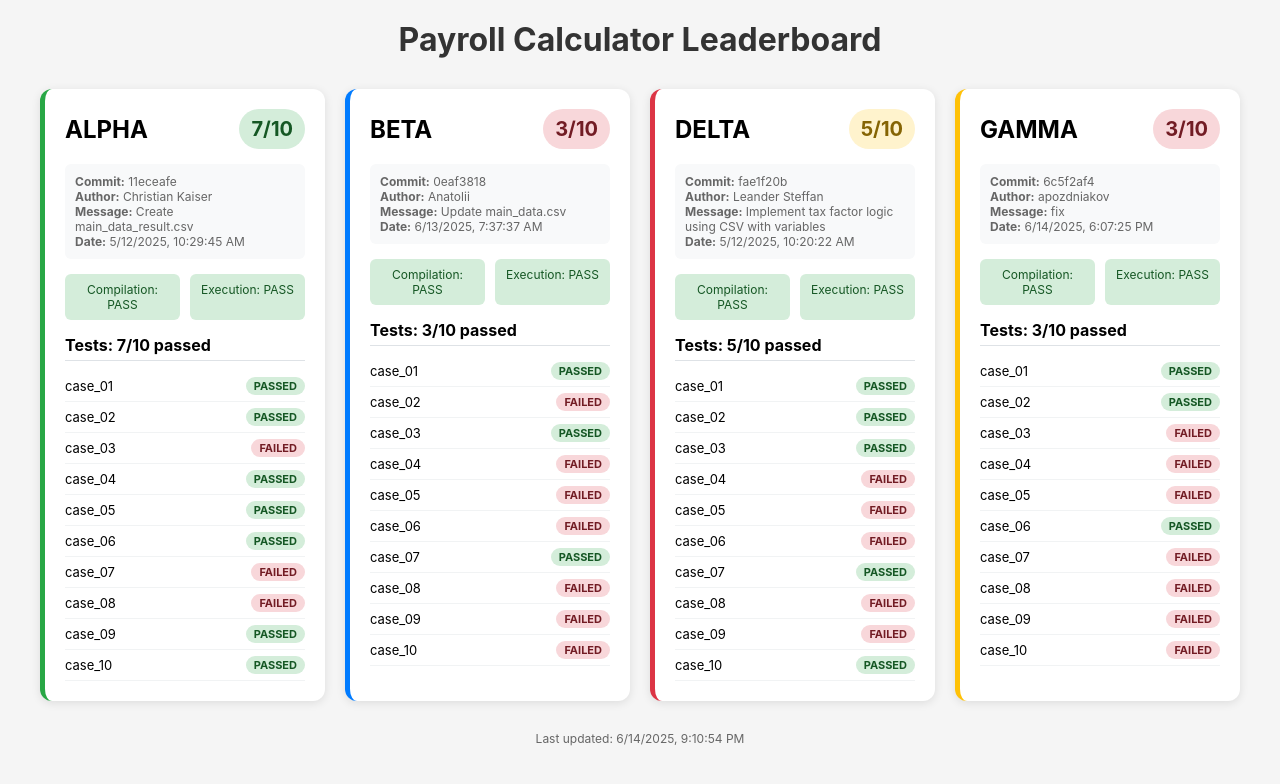
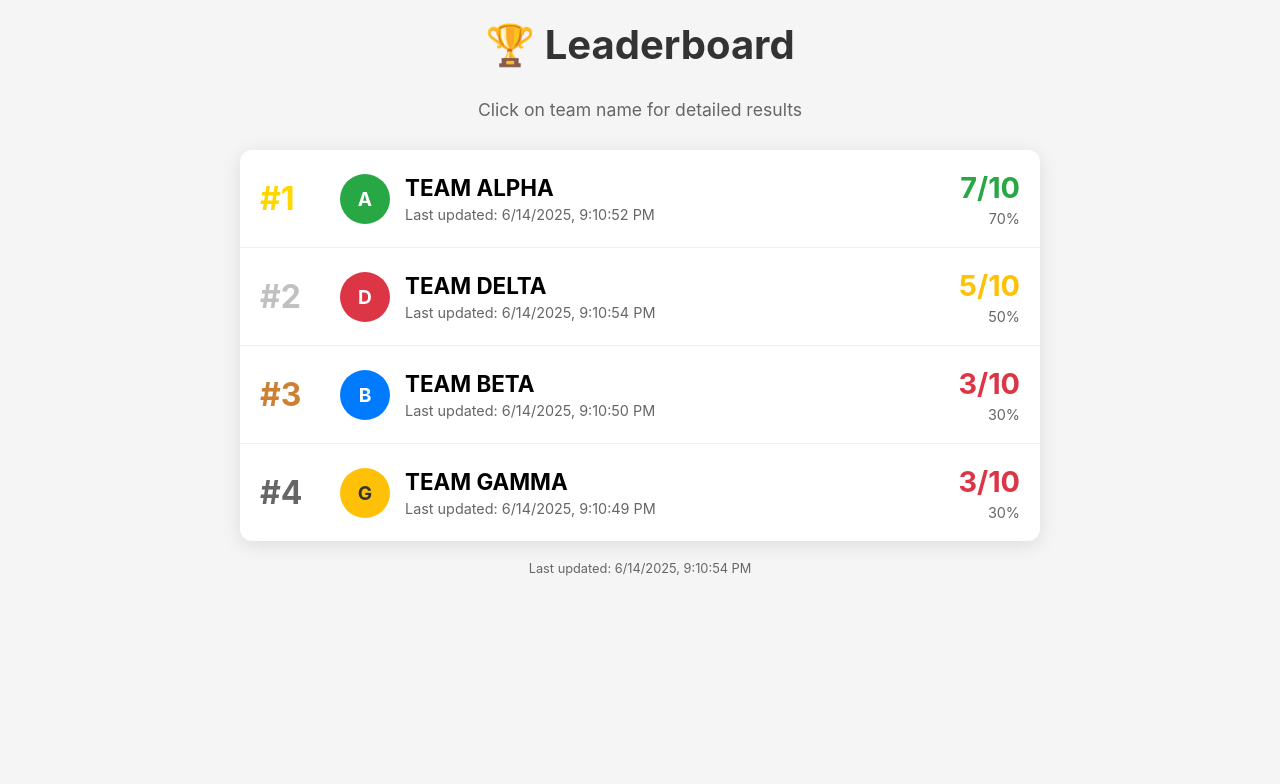
Before and after one commit to db-tech-challenge/PayrollChecker, a plain HTML site: page docs/index.html in a window 1280 px wide. Drawn offline with Linux system fonts and the light colour scheme.

Commit message:
several pages

```diff
--- a/docs/index.html
+++ b/docs/index.html
@@ -17,7 +17,7 @@
         }
 
         .container {
-            max-width: 1200px;
+            max-width: 800px;
             margin: 0 auto;
         }
 
@@ -25,126 +25,113 @@
             text-align: center;
             margin-bottom: 30px;
             color: #333;
+            font-size: 2.5rem;
         }
 
-        .team-grid {
-            display: grid;
-            grid-template-columns: repeat(auto-fit, minmax(280px, 1fr));
-            gap: 20px;
-            margin-bottom: 30px;
+        .leaderboard {
+            background: white;
+            border-radius: 12px;
+            box-shadow: 0 4px 20px rgba(0,0,0,0.1);
+            overflow: hidden;
         }
 
-        .team-card {
-            background: white;
-            border-radius: 12px;
+        .team-row {
+            display: flex;
+            align-items: center;
             padding: 20px;
-            box-shadow: 0 2px 10px rgba(0,0,0,0.1);
-            border-left: 5px solid #007bff;
+            border-bottom: 1px solid #f0f0f0;
+            cursor: pointer;
+            transition: all 0.2s;
+            text-decoration: none;
+            color: inherit;
         }
 
-        .team-card.alpha { border-left-color: #28a745; }
-        .team-card.beta { border-left-color: #007bff; }
-        .team-card.gamma { border-left-color: #ffc107; }
-        .team-card.delta { border-left-color: #dc3545; }
-
-        .team-header {
-            display: flex;
-            justify-content: space-between;
-            align-items: center;
-            margin-bottom: 15px;
+        .team-row:hover {
+            background: #f8f9fa;
+            transform: translateY(-1px);
         }
 
-        .team-name {
-            font-size: 24px;
+        .team-row:last-child {
+            border-bottom: none;
+        }
+
+        .rank {
+            font-size: 2rem;
             font-weight: bold;
+            color: #666;
+            min-width: 60px;
+            margin-right: 20px;
+        }
+
+        .rank.first { color: #ffd700; }
+        .rank.second { color: #c0c0c0; }
+        .rank.third { color: #cd7f32; }
+
+        .team-info {
+            flex: 1;
+            display: flex;
+            align-items: center;
+        }
+
+        .team-avatar {
+            width: 50px;
+            height: 50px;
+            border-radius: 50%;
+            margin-right: 15px;
+            display: flex;
+            align-items: center;
+            justify-content: center;
+            font-weight: bold;
+            color: white;
+            font-size: 1.2rem;
+        }
+
+        .team-avatar.alpha { background: #28a745; }
+        .team-avatar.beta { background: #007bff; }
+        .team-avatar.gamma { background: #ffc107; color: #333; }
+        .team-avatar.delta { background: #dc3545; }
+
+        .team-details h3 {
+            font-size: 1.4rem;
+            margin-bottom: 5px;
             text-transform: uppercase;
         }
 
-        .score {
-            font-size: 20px;
-            font-weight: bold;
-            padding: 8px 12px;
-            border-radius: 20px;
-            background: #f8f9fa;
+        .team-subtitle {
+            color: #666;
+            font-size: 0.9rem;
         }
 
-        .score.high { background: #d4edda; color: #155724; }
-        .score.medium { background: #fff3cd; color: #856404; }
-        .score.low { background: #f8d7da; color: #721c24; }
-
-        .commit-info {
-            background: #f8f9fa;
-            padding: 10px;
-            border-radius: 6px;
-            margin-bottom: 15px;
-            font-size: 12px;
-            color: #666;
+        .score-section {
+            text-align: right;
         }
 
-        .status-grid {
-            display: grid;
-            grid-template-columns: 1fr 1fr;
-            gap: 10px;
-            margin-bottom: 15px;
+        .score {
+            font-size: 1.8rem;
+            font-weight: bold;
+            margin-bottom: 5px;
         }
 
-        .status-item {
-            text-align: center;
-            padding: 8px;
-            border-radius: 6px;
-            font-size: 12px;
+        .score.high { color: #28a745; }
+        .score.medium { color: #ffc107; }
+        .score.low { color: #dc3545; }
+
+        .percentage {
+            color: #666;
+            font-size: 0.9rem;
         }
-
-        .status-success { background: #d4edda; color: #155724; }
-        .status-failed { background: #f8d7da; color: #721c24; }
-        .status-pending { background: #fff3cd; color: #856404; }
-
-        .tests-section {
-            margin-top: 15px;
-        }
-
-        .tests-header {
-            font-weight: bold;
-            margin-bottom: 10px;
-            padding-bottom: 5px;
-            border-bottom: 1px solid #dee2e6;
-        }
-
-        .test-item {
-            display: flex;
-            justify-content: space-between;
-            align-items: center;
-            padding: 6px 0;
-            border-bottom: 1px solid #f1f3f4;
-        }
-
-        .test-name {
-            font-size: 13px;
-            flex: 1;
-        }
-
-        .test-status {
-            padding: 2px 8px;
-            border-radius: 12px;
-            font-size: 11px;
-            font-weight: bold;
-        }
-
-        .test-passed { background: #d4edda; color: #155724; }
-        .test-failed { background: #f8d7da; color: #721c24; }
-        .test-pending { background: #fff3cd; color: #856404; }
-        .test-error { background: #f8d7da; color: #721c24; }
 
         .loading {
             text-align: center;
-            padding: 40px;
+            padding: 60px;
             color: #666;
+            font-size: 1.2rem;
         }
 
         .error {
             background: #f8d7da;
             color: #721c24;
-            padding: 20px;
+            padding: 30px;
             border-radius: 8px;
             text-align: center;
             margin: 20px 0;
@@ -153,14 +140,22 @@
         .last-updated {
             text-align: center;
             color: #666;
-            font-size: 12px;
+            font-size: 0.8rem;
             margin-top: 20px;
+        }
+
+        .header-subtitle {
+            text-align: center;
+            color: #666;
+            margin-bottom: 30px;
+            font-size: 1.1rem;
         }
     </style>
 </head>
 <body>
 <div class="container">
-    <h1>Payroll Calculator Leaderboard</h1>
+    <h1>🏆 Leaderboard</h1>
+    <p class="header-subtitle">Click on team name for detailed results</p>
 
     <div id="loading" class="loading">
         Loading results...
@@ -170,89 +165,57 @@
         Failed to load results
     </div>
 
-    <div id="dashboard" style="display: none;">
-        <div class="team-grid" id="teamGrid">
-            <!-- Team cards will be populated here -->
+    <div id="leaderboard" class="leaderboard" style="display: none;">
+        <!-- Team rows will be populated here -->
     </div>
 
     <div class="last-updated" id="lastUpdated">
         <!-- Last update time -->
     </div>
 </div>
-</div>
 
 <script>
   function getScoreClass(passed, total) {
     const percentage = (passed / total) * 100;
-    if (percentage >= 70) return 'high';    // зеленый 70%+
-    if (percentage >= 40) return 'medium';  // желтый  40-69%
-    return 'low';                           // красный <40%
+    if (percentage >= 70) return 'high';
+    if (percentage >= 40) return 'medium';
+    return 'low';
   }
 
-  function getStatusClass(success) {
-    return success ? 'status-success' : 'status-failed';
-  }
-
-  function getTestStatusClass(status) {
-    switch(status.toUpperCase()) {
-      case 'PASSED': return 'test-passed';
-      case 'FAILED': return 'test-failed';
-      case 'PENDING': return 'test-pending';
-      case 'ERROR': return 'test-error';
-      default: return 'test-pending';
-    }
+  function getRankClass(rank) {
+    if (rank === 1) return 'first';
+    if (rank === 2) return 'second';
+    if (rank === 3) return 'third';
+    return '';
   }
 
   function formatDate(dateString) {
     return new Date(dateString).toLocaleString();
   }
 
-  function createTeamCard(teamData) {
+  function createTeamRow(teamData, rank) {
     const { team, timestamp, commit, results } = teamData;
-    const score = results.score;
     const testsTotal = results.tests.automatic.total + results.tests.manual.total;
     const testsPassed = results.tests.automatic.passed + results.tests.manual.passed;
+    const percentage = Math.round((testsPassed / testsTotal) * 100);
 
     return `
-                <div class="team-card ${team}">
-                    <div class="team-header">
-                        <div class="team-name">${team}</div>
-                        <div class="score ${getScoreClass(testsPassed, testsTotal)}">
-                            ${testsPassed}/${testsTotal}
+      <a href="${team}.html" class="team-row">
+        <div class="rank ${getRankClass(rank)}">#${rank}</div>
+        <div class="team-info">
+          <div class="team-avatar ${team}">
+            ${team.charAt(0).toUpperCase()}
+          </div>
+          <div class="team-details">
+            <h3>Team ${team}</h3>
+            <div class="team-subtitle">Last updated: ${formatDate(timestamp)}</div>
           </div>
         </div>
-
-                    <div class="commit-info">
-                        <div><strong>Commit:</strong> ${commit.hash.substring(0, 8)}</div>
-                        <div><strong>Author:</strong> ${commit.author}</div>
-                        <div><strong>Message:</strong> ${commit.message}</div>
-                        <div><strong>Date:</strong> ${formatDate(commit.date)}</div>
+        <div class="score-section">
+          <div class="score ${getScoreClass(testsPassed, testsTotal)}">${testsPassed}/${testsTotal}</div>
+          <div class="percentage">${percentage}%</div>
         </div>
-
-                    <div class="status-grid">
-                        <div class="status-item ${getStatusClass(results.compilation.success)}">
-                            Compilation: ${results.compilation.success ? 'PASS' : 'FAIL'}
-                        </div>
-                        <div class="status-item ${getStatusClass(results.execution.success)}">
-                            Execution: ${results.execution.success ? 'PASS' : 'FAIL'}
-                        </div>
-                    </div>
-
-                    <div class="tests-section">
-                        <div class="tests-header">
-                            Tests: ${testsPassed}/${testsTotal} passed
-                        </div>
-
-                        ${results.tests.all_tests.map(test => `
-                            <div class="test-item">
-                                <div class="test-name">${test.name}</div>
-                                <div class="test-status ${getTestStatusClass(test.status)}">
-                                    ${test.status}
-                                </div>
-                            </div>
-                        `).join('')}
-                    </div>
-                </div>
+      </a>
     `;
   }
 
@@ -278,21 +241,35 @@
         throw new Error('No results found');
       }
 
-      // Sort by team name
-      results.sort((a, b) => a.team.localeCompare(b.team));
+      // Sort by score (tests passed), then by percentage
+      results.sort((a, b) => {
+        const aTotal = a.results.tests.automatic.total + a.results.tests.manual.total;
+        const aPassed = a.results.tests.automatic.passed + a.results.tests.manual.passed;
+        const aPercentage = (aPassed / aTotal) * 100;
 
-      // Populate dashboard
-      const teamGrid = document.getElementById('teamGrid');
-      teamGrid.innerHTML = results.map(createTeamCard).join('');
+        const bTotal = b.results.tests.automatic.total + b.results.tests.manual.total;
+        const bPassed = b.results.tests.automatic.passed + b.results.tests.manual.passed;
+        const bPercentage = (bPassed / bTotal) * 100;
+
+        // First sort by tests passed (higher is better)
+        if (bPassed !== aPassed) return bPassed - aPassed;
+
+        // Then by percentage (higher is better)
+        return bPercentage - aPercentage;
+      });
+
+      // Populate leaderboard
+      const leaderboard = document.getElementById('leaderboard');
+      leaderboard.innerHTML = results.map((team, index) => createTeamRow(team, index + 1)).join('');
 
       // Show last updated time
       const lastUpdated = document.getElementById('lastUpdated');
       const latestTime = Math.max(...results.map(r => new Date(r.timestamp).getTime()));
       lastUpdated.textContent = `Last updated: ${formatDate(new Date(latestTime))}`;
 
-      // Show dashboard
+      // Show leaderboard
       document.getElementById('loading').style.display = 'none';
-      document.getElementById('dashboard').style.display = 'block';
+      document.getElementById('leaderboard').style.display = 'block';
 
     } catch (error) {
       console.error('Error loading results:', error);
```
Also changed, not shown: docs/team-template.html (added, +395 -0 lines), 1 other file. Lines whose indentation alone changed are shown as unchanged.
